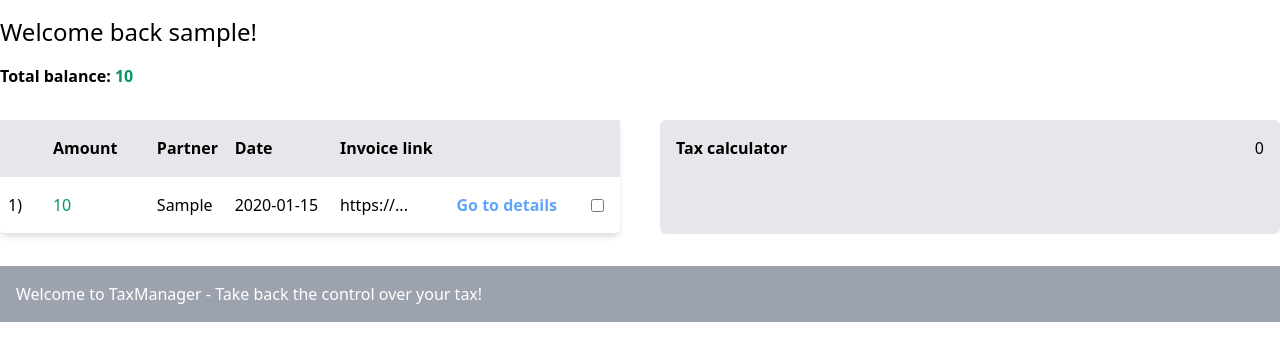
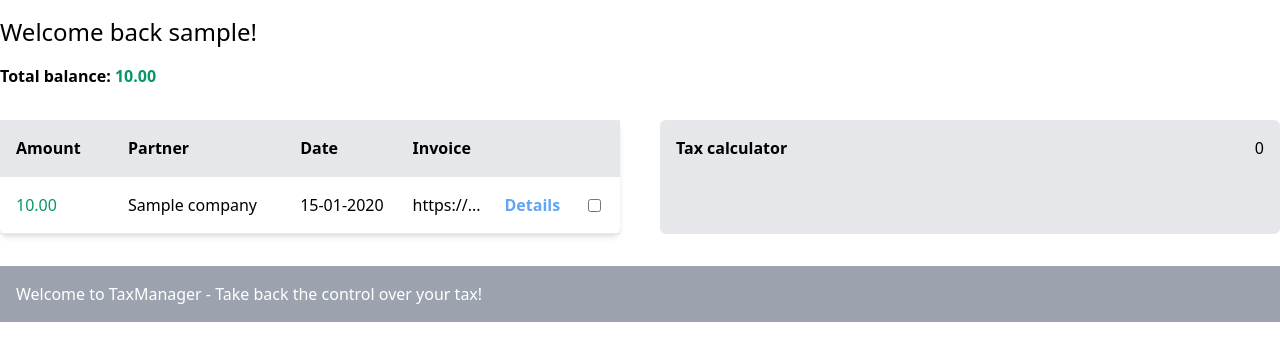
Before and after one commit to magnuslundstrom/TaxManager, a Django app: page /movements/ in a window 1280 px wide. Shown: the part 96-457 px from the top of the page. Run offline with Django 3.2, Linux system fonts and the light colour scheme; a user stored in the database is signed in; tables that the repository leaves empty hold one stand-in row (values such as "Sample post").

Commit message:
Date Picker implemented

```diff
--- a/src/companies/views.py
+++ b/src/companies/views.py
@@ -41,6 +41,7 @@ def delete(request):
         try:
             company = Company.objects.get(id=companyId)
             company.delete()
+            return HttpResponseRedirect(reverse('companies:index'))
         except:
             context['error'] = 'Something went wrong'
 
--- a/src/movements/models.py
+++ b/src/movements/models.py
@@ -1,16 +1,16 @@
 from django.contrib.auth.models import User
 from django.db import models
 from django.utils.timezone import now
+from companies.models import Company
 
 # Create your models here.
 
 
 class Movement(models.Model):
     user = models.ForeignKey(User, on_delete=models.CASCADE)
-    amount = models.IntegerField(default=0)
-    partner = models.CharField(max_length=200, default='')
+    amount = models.DecimalField(max_digits=30, decimal_places=2)
+    partner = models.ForeignKey(Company, on_delete=models.CASCADE)
     invoiceLink = models.CharField(max_length=300, default='')
-    movementDate = models.CharField(max_length=20, default='')
     createdAt = models.DateTimeField(default=now)
 
     def __str__(self):
--- a/src/movements/templates/index.html
+++ b/src/movements/templates/index.html
@@ -5,11 +5,10 @@
   <table class="w-full border-collapse text-md shadow-md rounded-md">
     <thead class="w-full">
       <tr class="bg-gray-200 font-bold">
-        <th></th>
         <th class="text-left p-4">Amount</th>
         <th class="text-left">Partner</th>
         <th class="text-left">Date</th>
-        <th class="text-left">Invoice link</th>
+        <th class="text-left">Invoice</th>
         <th></th>
         <th></th>
       </tr>
@@ -17,13 +16,12 @@
     <tbody class="mb-5">
       {% for movement in movements %}
       <tr class="border-b border-t" id="{{movement.id}}">
-          <td class="p-2">{{movement.id}})</td>
           <td class="p-4 amount {% if movement.amount < 0 %} text-red-600 {% else %} text-green-600 {%endif%}">{{movement.amount}}</td>
           <input value="{{movement.tax}}" type="hidden" class="tax">
-          <td class="partner">{{movement.partner}} {% if movement.tax == True %}(T){%endif%}</td>
-          <td class="movementDate">{{movement.movementDate}}</td>
+          <td class="partner">{{movement.partner.name}} {% if movement.tax == True %}(T){%endif%}</td>
+          <td class="movementDate">{{movement.createdAt|date:'d-m-Y'}}</td>
           <td><a href="{{movement.invoiceLink}}" target="_blank" class="invoiceLink">https://...</a></td>
-          <td><a href="{% url 'movements:item' id=movement.id %}" class="text-blue-400 font-semibold">Go to details</a></td>
+          <td><a href="{% url 'movements:item' id=movement.id %}" class="text-blue-400 font-semibold">Details</a></td>
           <td><input type="checkbox" name="" class="m-2 movement-input"></td>
         </form>
       </tr>
@@ -40,7 +38,7 @@
 </div>
 <script>
 const inputs = document.querySelectorAll('.movement-input');
-const calculator = document.querySelector('#calculator');
+const calculator = document.querySelector('.calculator--sum');
 const container = document.querySelector('#calculator .container');
 let count = 0;
 
@@ -55,11 +53,21 @@ inputs.forEach((checkbox) => {
 
 
 function addItem(dataObj) {
-  container.insertAdjacentHTML('afterbegin', `<p id="i-${dataObj.id}" class="my-2">${dataObj.amount}</p>`)
+  container.insertAdjacentHTML('afterbegin', `<p id="i-${dataObj.id}" class="my-2">${dataObj.amount}</p>`);
+  const currentTax = parseInt(calculator.textContent);
+  let taxNumber = parseInt(dataObj.amount) > 0 ? 25 : 20;
+  calculator.textContent = parseInt(currentTax + (parseInt(dataObj.amount) * taxNumber / 100))
+
+
+
 }
 
 function removeItem(id) {
-  container.querySelector(`#i-${id}`).remove()
+  const item = container.querySelector(`#i-${id}`)
+  const currentTax = parseInt(calculator.textContent);
+  let taxNumber = parseInt(item.textContent) > 0 ? 25 : 20;
+  calculator.textContent = parseInt(currentTax - (parseInt(item.textContent) * taxNumber / 100))
+  item.remove()
 }
 </script>
 {% endblock %}
--- a/src/movements/views.py
+++ b/src/movements/views.py
@@ -29,23 +29,27 @@ def index(request):
 @login_required
 def create(request):
     context = {'message': '', 'errors': '', 'companies': []}
+    context['companies'] = Company.objects.all().filter(
+        relatedToUser=request.user)
     if request.method == "POST":
         try:
+            partner = Company.objects.get(id=request.POST['partner'])
+            if not partner:
+                raise Exception('Wrong partner id')
             newMovement = Movement()
             newMovement.amount = request.POST['amount']
-            newMovement.partner = request.POST['partner']
+            newMovement.partner = partner
             newMovement.invoiceLink = request.POST['invoiceLink']
             newMovement.user = request.user
-            newMovement.movementDate = request.POST['movementDate']
+            newMovement.createdAt = request.POST['createdAt']
             newMovement.save()
             context['message'] = 'Successfully created'
         except:
             context['errors'] = 'You provided wrong datatypes.'
-
+        return render(request, 'create.html', context)
     # provides a list of companies to choose from
     if request.method == 'GET':
-        context['companies'] = Company.objects.all().filter(
-            relatedToUser=request.user)
+        pass
     return render(request, 'create.html', context)
 
 
--- a/src/templates/base.html
+++ b/src/templates/base.html
@@ -6,6 +6,7 @@
     <meta name="viewport" content="width=device-width, initial-scale=1.0" />
     <title>{{ title }}</title>
     <link href="https://unpkg.com/tailwindcss@^2/dist/tailwind.min.css" rel="stylesheet" />
+    <link rel="stylesheet" href="https://cdn.jsdelivr.net/npm/flatpickr/dist/flatpickr.min.css">
   </head>
 
   <body class="container mx-auto my-10">
```
Also changed, not shown: src/movements/templates/create.html (+7 -3 lines), 1 other file.
